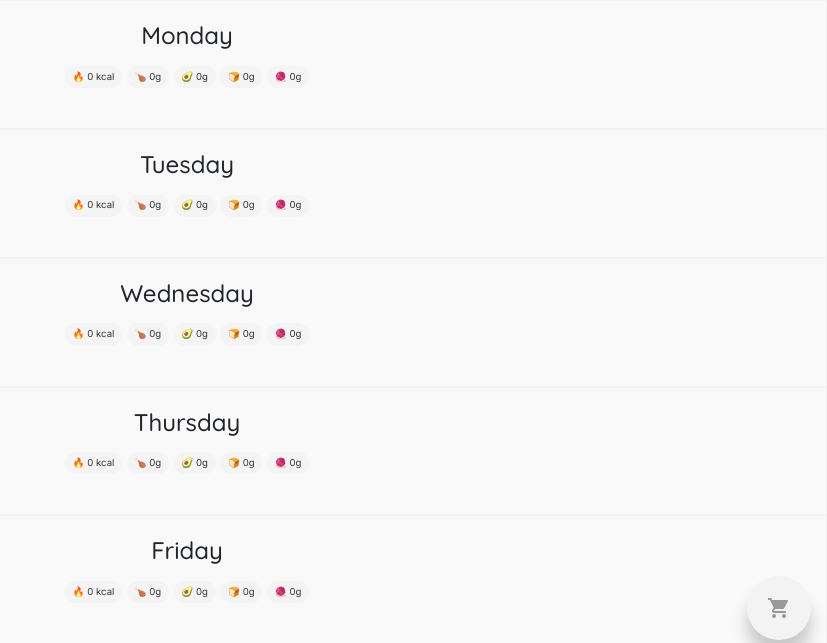
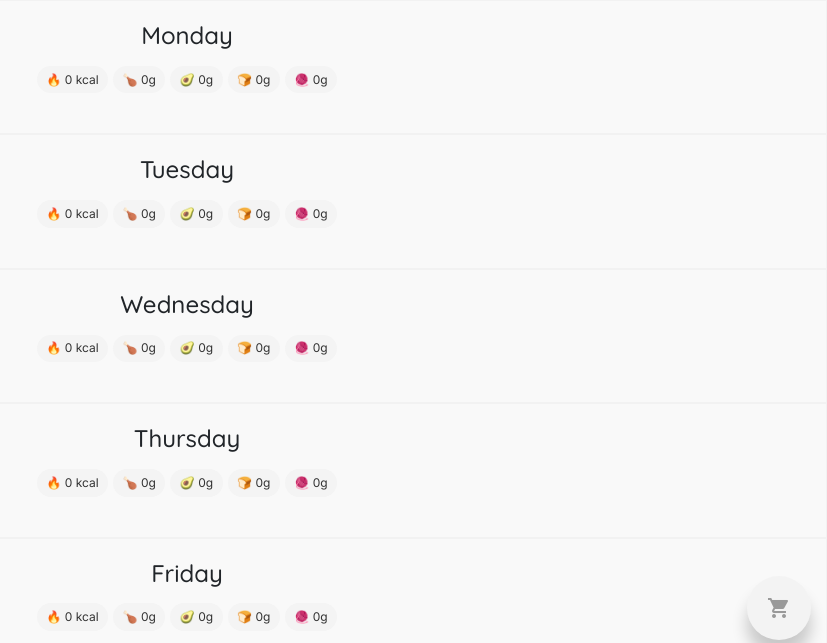
Before and after one commit to Rakhyvel/piecemeal, a Django app: page / in a window 1280 px wide. Shown: the top 643 px of the page, without its empty margins (453-1280 px from the left). Run offline with Django 5.2, Linux system fonts and the light colour scheme; the visitor is signed in with stand-in values (Sample User, id 1); data that the repository does not hold is empty.

Commit message:
fix meal form macros

```diff
--- a/piecemeal_app/static/piecemeal_app/styles.css
+++ b/piecemeal_app/static/piecemeal_app/styles.css
@@ -253,7 +253,6 @@ select {
     padding: 0.4em 0.8em;
     border-radius: 1.2em;
     display: inline-block;
-    font-size: 0.8em;
 }
 
 /* Ingredient rows */
```
